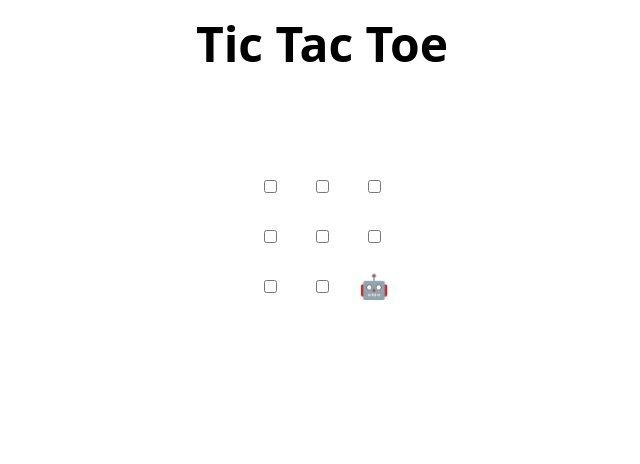
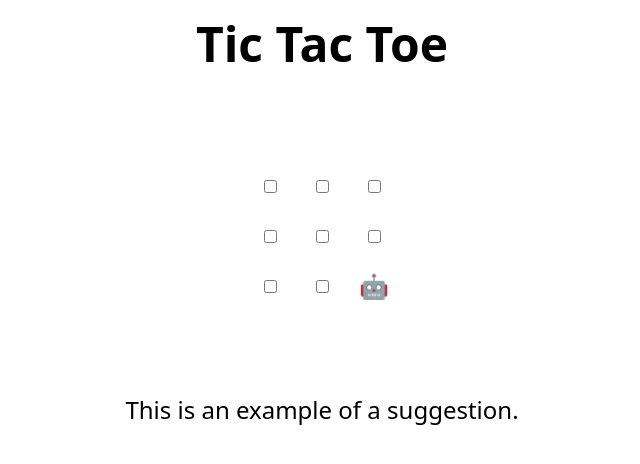
Before and after one commit to linhtet90/skills-review-pull-requests, a plain HTML site: page index.html in a window 1280 px wide. Shown: the whole page, without its empty margins (318-958 px from the left). Drawn offline with Linux system fonts and the light colour scheme.

Commit message:
Update index.html

```diff
--- a/index.html
+++ b/index.html
@@ -48,7 +48,7 @@
 </table>
 
 <h2 hidden>Game over, refresh to play again 🧑‍💻 🤖!</h2>
-
+This is an example of a suggestion.
 <script>
   // Initialization
   const boxes = Array.from(document.querySelectorAll("td"));
```
